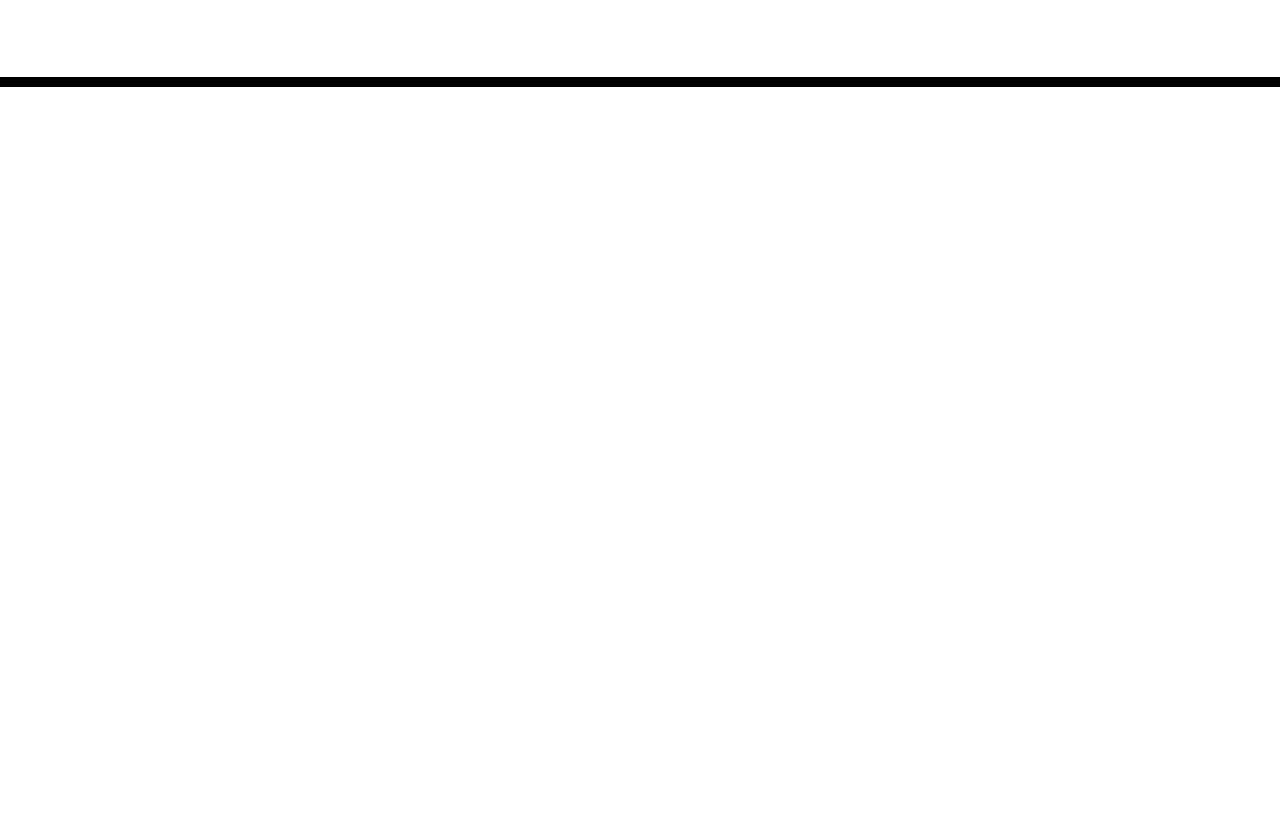
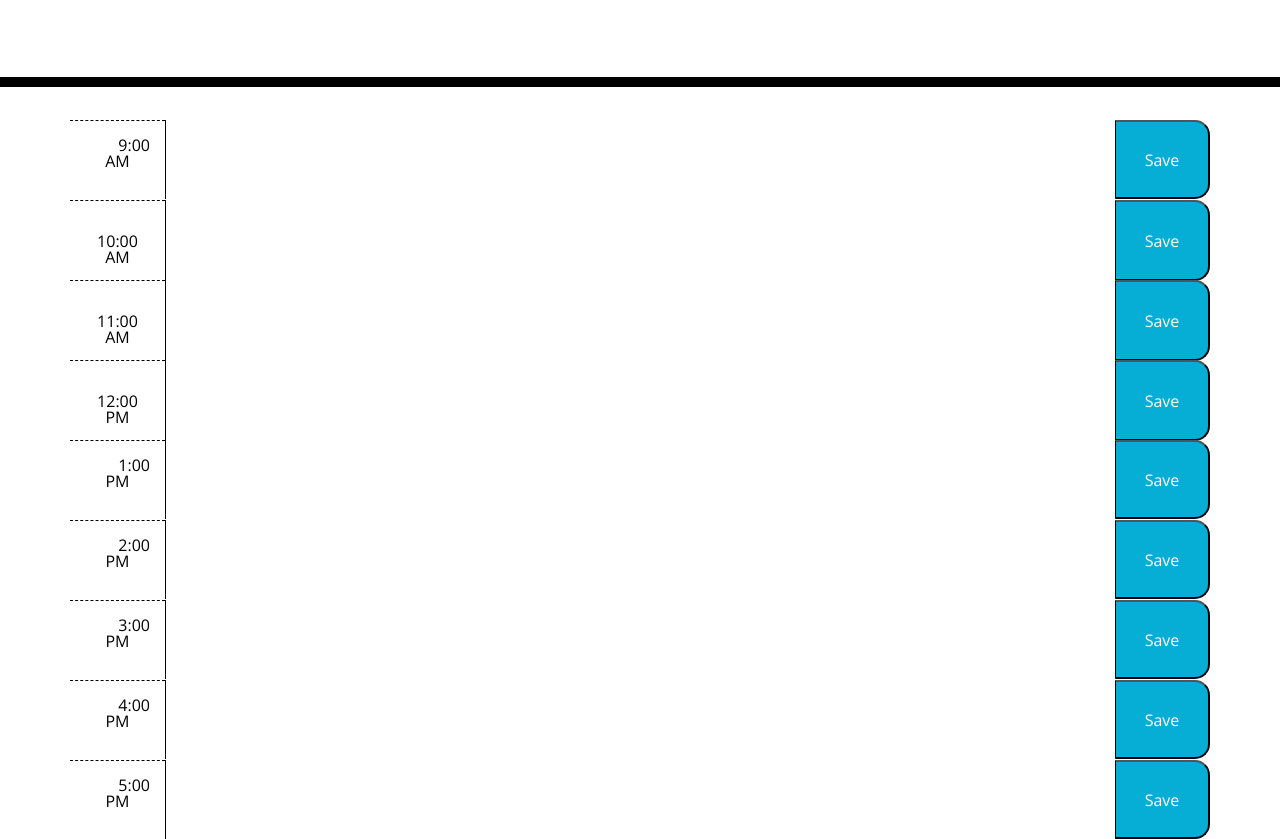
Before and after one commit to Tzcodes101/calendar, a plain HTML site: page 02-Homework/Develop/index.html in a window 1280 px wide. Shown: the part 181-1020 px from the top of the page. Before the commit the page ends 800 px from the top, so only its background shows below. Drawn offline with nearby package versions, Linux system fonts and the light colour scheme.

Commit message:
completed html

```diff
--- a/02-Homework/Develop/index.html
+++ b/02-Homework/Develop/index.html
@@ -1,23 +1,21 @@
 <!DOCTYPE html>
 <html lang="en">
+
 <head>
   <meta charset="UTF-8" />
   <meta name="viewport" content="width=device-width, initial-scale=1.0" />
   <meta http-equiv="X-UA-Compatible" content="ie=edge" />
-    <link
-      rel="stylesheet"
-      href="https://stackpath.bootstrapcdn.com/bootstrap/4.3.1/css/bootstrap.min.css"
-    />
-    <link
-      rel="stylesheet"
-      href="https://use.fontawesome.com/releases/v5.8.1/css/all.css"
-      integrity="sha384-50oBUHEmvpQ+1lW4y57PTFmhCaXp0ML5d60M1M7uH2+nqUivzIebhndOJK28anvf"
-      crossorigin="anonymous"
-    />
-    <link
-      href="https://fonts.googleapis.com/css?family=Open+Sans&display=swap"
-      rel="stylesheet"
-    />
+
+  <!-- Added link to the jQuery Library -->
+  <script src="https://cdnjs.cloudflare.com/ajax/libs/jquery/3.2.1/jquery.min.js"></script>
+
+  <!--Added link for moment.js-->
+  <script src="https://cdnjs.cloudflare.com/ajax/libs/moment.js/2.24.0/moment.min.js"></script>
+
+  <link rel="stylesheet" href="https://stackpath.bootstrapcdn.com/bootstrap/4.3.1/css/bootstrap.min.css" />
+  <link rel="stylesheet" href="https://use.fontawesome.com/releases/v5.8.1/css/all.css"
+    integrity="sha384-50oBUHEmvpQ+1lW4y57PTFmhCaXp0ML5d60M1M7uH2+nqUivzIebhndOJK28anvf" crossorigin="anonymous" />
+  <link href="https://fonts.googleapis.com/css?family=Open+Sans&display=swap" rel="stylesheet" />
   <link rel="stylesheet" href="style.css" />
   <title>Work Day Scheduler</title>
 </head>
@@ -30,36 +28,91 @@
   </header>
   <div class="container">
     <!-- Timeblocks go here -->
+    <!--// create time blocks for each hour from 9am to 5pm in HTML
+//     create div container for each hour time slot
+//         create text of div to show the relevant hour slot (9-17 (24 hour clock))
+//         create text area where the events of the hour are typed by user
+//             include class designation from CSS (.description)
+//             include specific ID for each hour
+//         create save button
+//             include a class for all save buttons (.saveBtn)-->
+    <div id ="hour-9AM" class="row time-block">
+      <div class="col-md-1 col-sm-1 hour">
+        9:00 AM
+      </div>
+      <textarea class="description col-md-10 col-sm-10" data-index-number = "9"></textarea>
+      <button class="saveBtn col-md-1 col-sm-1">Save</button>
     </div>
 
-    <script src="https://code.jquery.com/jquery-3.4.1.min.js">
+    <div id ="hour-10AM" class="row time-block">
+      <div class="col-md-1 col-sm-1 hour">
+        10:00 AM
+      </div>
+      <textarea class="description col-md-10 col-sm-10" data-index-number = "10"></textarea>
+      <button class="saveBtn col-md-1 col-sm-1">Save</button>
+    </div>
 
+    <div id ="hour-11AM" class="row time-block">
+      <div class="col-md-1 col-sm-1 hour">
+        11:00 AM
+      </div>
+      <textarea class="description col-md-10 col-sm-10" data-index-number = "12"></textarea>
+      <button class="saveBtn col-md-1 col-sm-1">Save</button>
+    </div>
 
-      $(document).ready(function () {
+    <div id ="hour-12PM" class="row time-block">
+      <div class="col-md-1 col-sm-1 hour">
+        12:00 PM
+      </div>
+      <textarea class="description col-md-10 col-sm-10" data-index-number = "12"></textarea>
+      <button class="saveBtn col-md-1 col-sm-1">Save</button>
+    </div>
 
-        //add timeblocks to .container, each time block is a row (set to class .row), and has 3 columns (.hour, .textarea or .description or both), and save (saveBtn). .saveBtn has a pseuodoclass of hover). There will be 24 timeblocks, one for each hour.
+    <div id ="hour-1PM" class="row time-block">
+      <div class="col-md-1 col-sm-1 hour">
+        1:00 PM
+      </div>
+      <textarea class="description col-md-10 col-sm-10" data-index-number = "13"></textarea>
+      <button class="saveBtn col-md-1 col-sm-1">Save</button>
+    </div>
 
+    <div id ="hour-2PM" class="row time-block">
+      <div class="col-md-1 col-sm-1 hour">
+        2:00 PM
+      </div>
+      <textarea class="description col-md-10 col-sm-10" data-index-number = "14"></textarea>
+      <button class="saveBtn col-md-1 col-sm-1">Save</button>
+    </div>
 
+    <div id ="hour-3PM" class="row time-block">
+      <div class="col-md-1 col-sm-1 hour">
+        3:00 PM
+      </div>
+      <textarea class="description col-md-10 col-sm-10" data-index-number = "15"></textarea>
+      <button class="saveBtn col-md-1 col-sm-1">Save</button>
+    </div>
 
+    <div id ="hour-4PM" class="row time-block">
+      <div class="col-md-1 col-sm-1 hour">
+        4:00 PM
+      </div>
+      <textarea class="description col-md-10 col-sm-10" data-index-number = "16"></textarea>
+      <button class="saveBtn col-md-1 col-sm-1">Save</button>
+    </div>
 
-      });
+    <div id ="hour-5PM" class="row time-block">
+      <div class="col-md-1 col-sm-1 hour">
+        5:00 PM
+      </div>
+      <textarea class="description col-md-10 col-sm-10" data-index-number = "17"></textarea>
+      <button class="saveBtn col-md-1 col-sm-1">Save</button>
+    </div>
 
-    </script>
-    <script src="https://cdnjs.cloudflare.com/ajax/libs/moment.js/2.24.0/moment.min.js">
-      $(document).ready(function() {
+  </div>
 
-        //change date and time dynamically using references to moment js
-          //current day needs to be added to #currentday
+  <!--links to external javascript file-->
+  <script src="script.js"></script>
 
-          //need use this space to keep track of hour, mark the time, keep track of if a time block is past (.past), present (.present), or future (.future), and change color of time block accordingly.
+</body>
 
-
-
-
-      });
-
-
-
-    </script>
-  </body>
 </html>
--- /dev/null
+++ b/02-Homework/Develop/script.js
@@ -0,0 +1,26 @@
+
+
+$(document).ready(function () {
+
+    // add current day and date with moments to #currentDay
+    // function readFromLocalStorage ()
+    // <!-- this is to look for anything saved previously in local storage -->
+    //     use for loop
+    //         - read value from time property
+    //         - assign as text back in element (using its class (.description) and id (specific to each hour)
+    //         - check current hour vs time slot (to determine color of text area: gray, red or white)
+    //             - assign proper class (.past .present .future) based on comparison to current hour (,, === or =,=, ===)
+    // function writeToLocalStorage ()
+    // <!-- this is to save a value from the text area to local storage, using the hour as the key when save button is clicked -->
+    //     add click event to save button class to run function
+    //         - read text from text area (class = "description", should be parent of save button)
+    //         - read schedule hour
+    //         - trim text, trim schedule hour
+    //         - send to local storage
+    // call readFromLocalStorage();
+
+
+
+
+
+});
```
Lines whose indentation alone changed are shown as unchanged.
